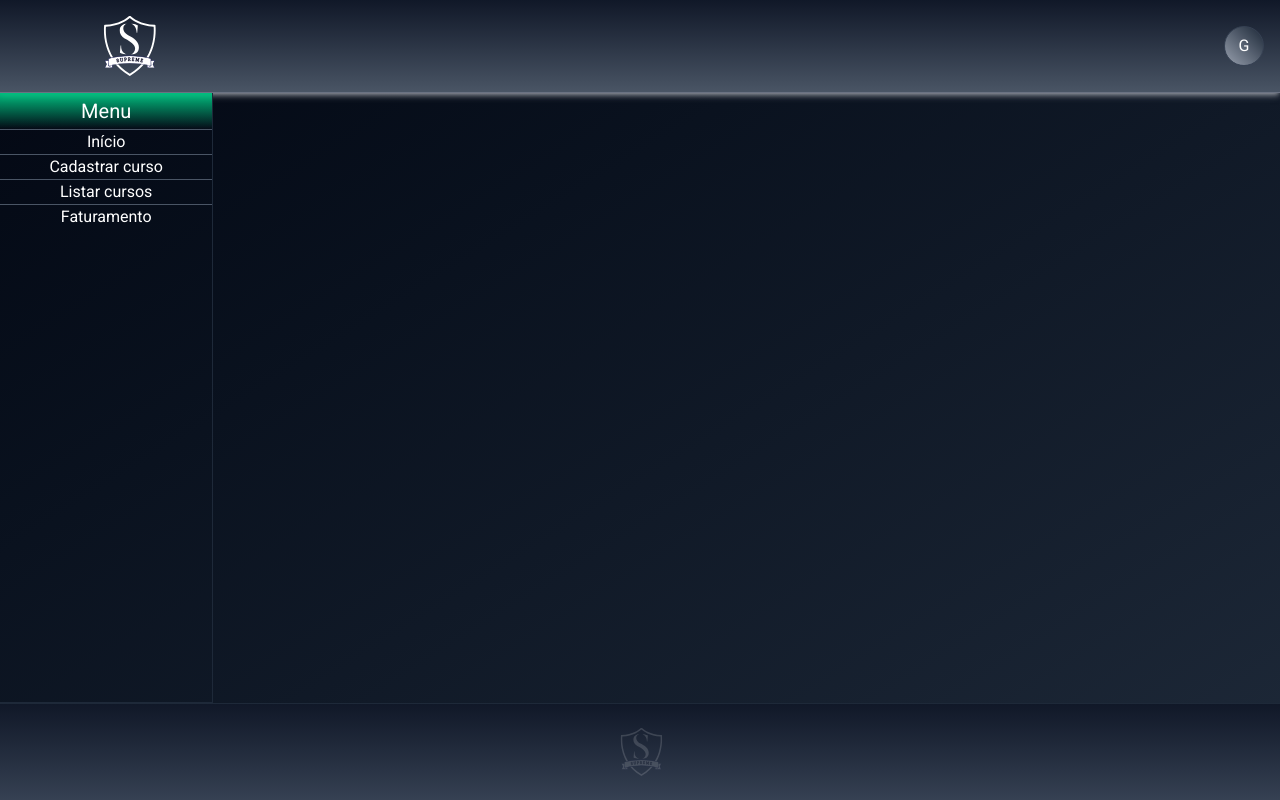
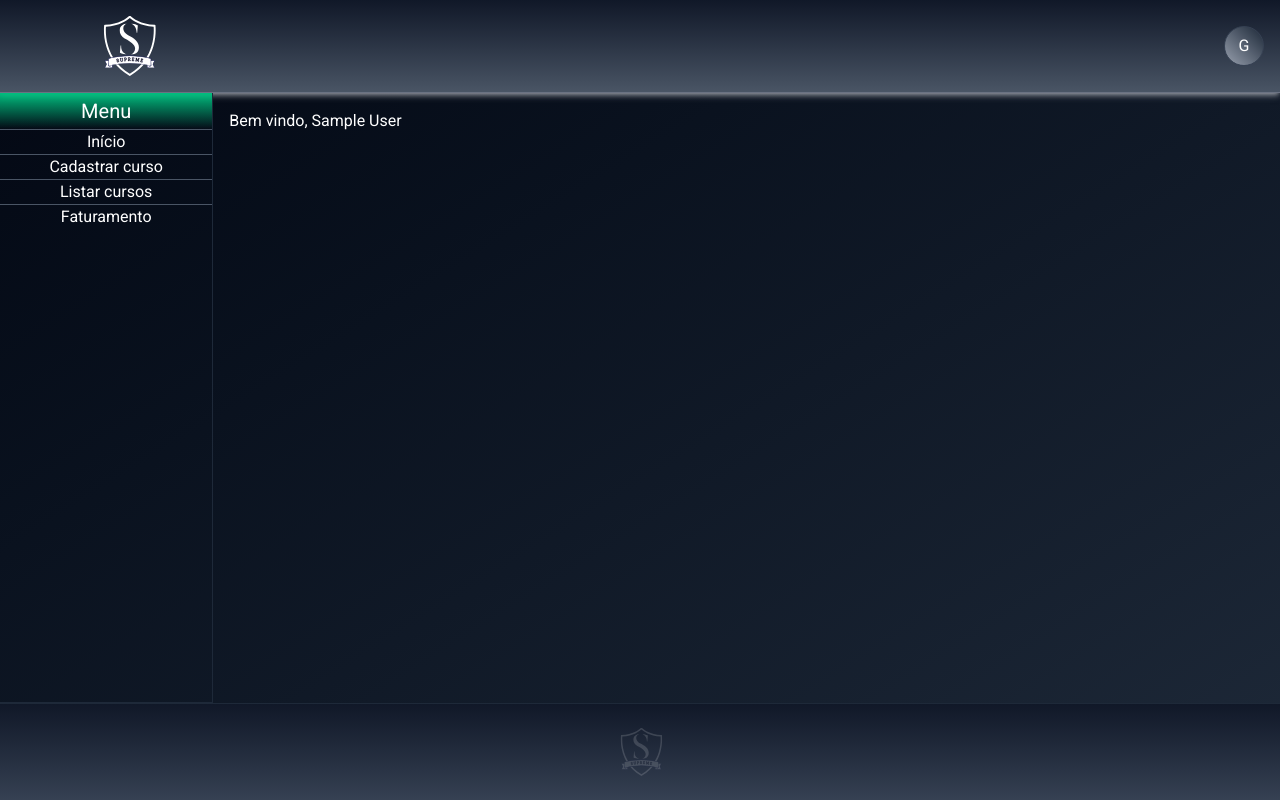
Before and after one commit to GibsonCS/e-commerce, a Next.js app: page /admin in a window 1280 px wide. Built offline with nearby package versions, Linux system fonts and the light colour scheme; no server answers; sample sign-in values are in the browser's storage.

Commit message:
feat: protected src/app/admin/page.tsx

```diff
--- a/src/app/admin/page.tsx
+++ b/src/app/admin/page.tsx
@@ -1,10 +1,16 @@
 import Aside from "@/components/Aside";
+import { auth } from "../../../auth";
+import { redirect } from "next/navigation";
 
-export default function AdminPage() {
+export default async function AdminPage() {
+  //Get session data
+  const session = await auth();
+  if (!session) redirect("/login");
+
   return (
     <div className="flex h-full">
       <Aside />
-      {/* <div className="flex  border bg-amber-400">dsds</div> */}
+      <span className="p-4">Bem vindo, {session?.user?.name}</span>
     </div>
   );
 }
```
